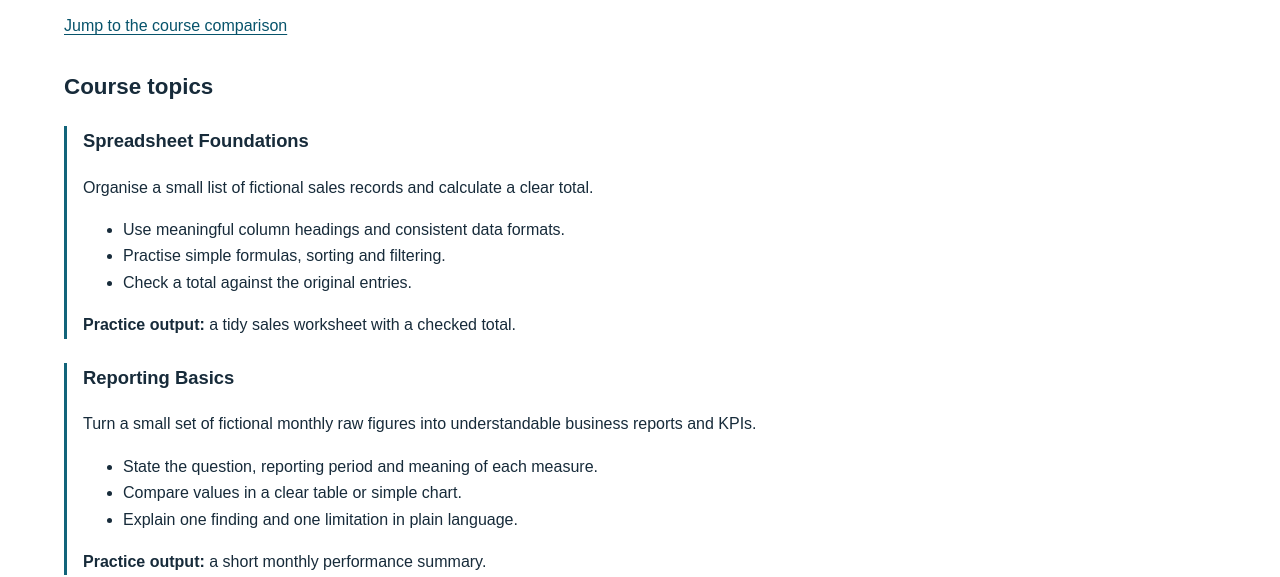
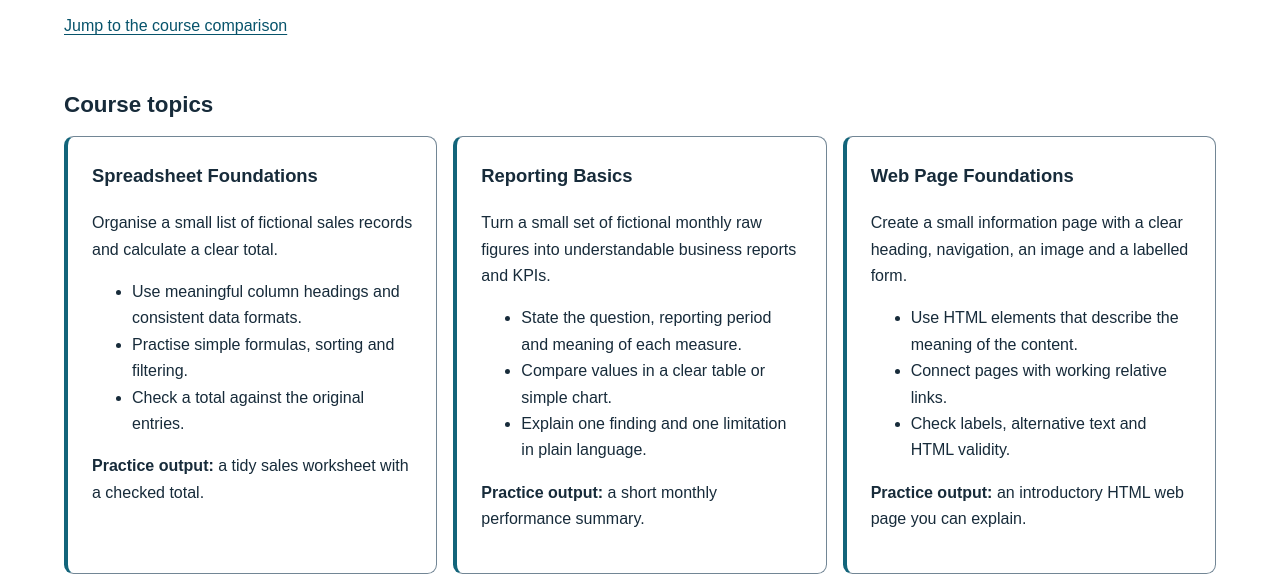
Before and after one commit to Bibs0231/png-digital-skills, a plain HTML site: page courses.html in a window 1280 px wide. Shown: the part 242-819 px from the top of the page. Drawn offline with Linux system fonts and the light colour scheme.

Commit message:
Add responsive Grid layout for course cards

```diff
--- a/courses.html
+++ b/courses.html
@@ -24,7 +24,7 @@
         <p>These introductory course concepts connect learning to everyday tasks. The durations below are illustrative planning estimates, not a confirmed timetable.</p>
         <p><a href="#course-comparison">Jump to the course comparison</a></p>
 
-        <section aria-labelledby="topics-heading">
+        <section class="course-topics" aria-labelledby="topics-heading">
             <h2 id="topics-heading">Course topics</h2>
             <!-- Each article makes sense as a separate course description. -->
             <article id="spreadsheets">
@@ -61,17 +61,35 @@
 
         <section id="course-comparison" aria-labelledby="comparison-heading">
             <h2 id="comparison-heading">Compare the course concepts</h2>
+           <div class="table-wrapper">
     <table>
         <caption>Illustrative beginner course plan</caption>
         <thead>
-                    <tr><th scope="col">Course</th><th scope="col">Study time</th><th scope="col">Main output</th></tr>
+            <tr>
+                <th scope="col">Course</th>
+                <th scope="col">Study time</th>
+                <th scope="col">Main output</th>
+            </tr>
         </thead>
         <tbody>
-                    <tr><th scope="row">Spreadsheets</th><td>4 hours</td><td>Sales worksheet</td></tr>
-                    <tr><th scope="row">Reporting</th><td>4 hours</td><td>Monthly summary</td></tr>
-                    <tr><th scope="row">Web pages</th><td>6 hours</td><td>HTML page</td></tr>
+            <tr>
+                <th scope="row">Spreadsheets</th>
+                <td>4 hours</td>
+                <td>Sales worksheet</td>
+            </tr>
+            <tr>
+                <th scope="row">Reporting</th>
+                <td>4 hours</td>
+                <td>Monthly summary</td>
+            </tr>
+            <tr>
+                <th scope="row">Web pages</th>
+                <td>6 hours</td>
+                <td>HTML page</td>
+            </tr>
         </tbody>
     </table>
+</div>
         </section>
 
         <section aria-labelledby="prepare-heading">
--- a/css/styles.css
+++ b/css/styles.css
@@ -158,6 +158,30 @@ footer { margin-top: 2rem; padding-top: 1rem; border-top: 1px solid #728695; fon
     background-color: var(--color-surface);
 }
 
+/* Course topic cards */
+.course-topics {
+    display: grid;
+    grid-template-columns: 1fr;
+    gap: var(--space-md);
+}
+
+.course-topics > h2 {
+    margin-bottom: 0;
+}
+
+.course-topics article {
+    margin: 0;
+    padding: var(--space-lg);
+    border: 1px solid var(--color-border);
+    border-left: 4px solid var(--color-primary);
+    border-radius: var(--radius-md);
+    background-color: var(--color-surface);
+}
+
+.course-topics article h3 {
+    margin-top: 0;
+}
+
 @media (min-width: 48rem) {
 
     header {
@@ -175,4 +199,25 @@ footer { margin-top: 2rem; padding-top: 1rem; border-top: 1px solid #728695; fon
     grid-template-columns: repeat(3, 1fr);
 }
 
+.course-topics {
+    grid-template-columns: repeat(2, 1fr);
 }
+
+.course-topics > h2 {
+    grid-column: 1 / -1;
+}
+
+@media (min-width: 64rem) {
+
+    .course-topics {
+        grid-template-columns: repeat(3, 1fr);
+    }
+
+}
+
+.table-wrapper {
+    max-width: 100%;
+    overflow-x: auto;
+}
+
+}
```
Lines whose indentation alone changed are shown as unchanged.
